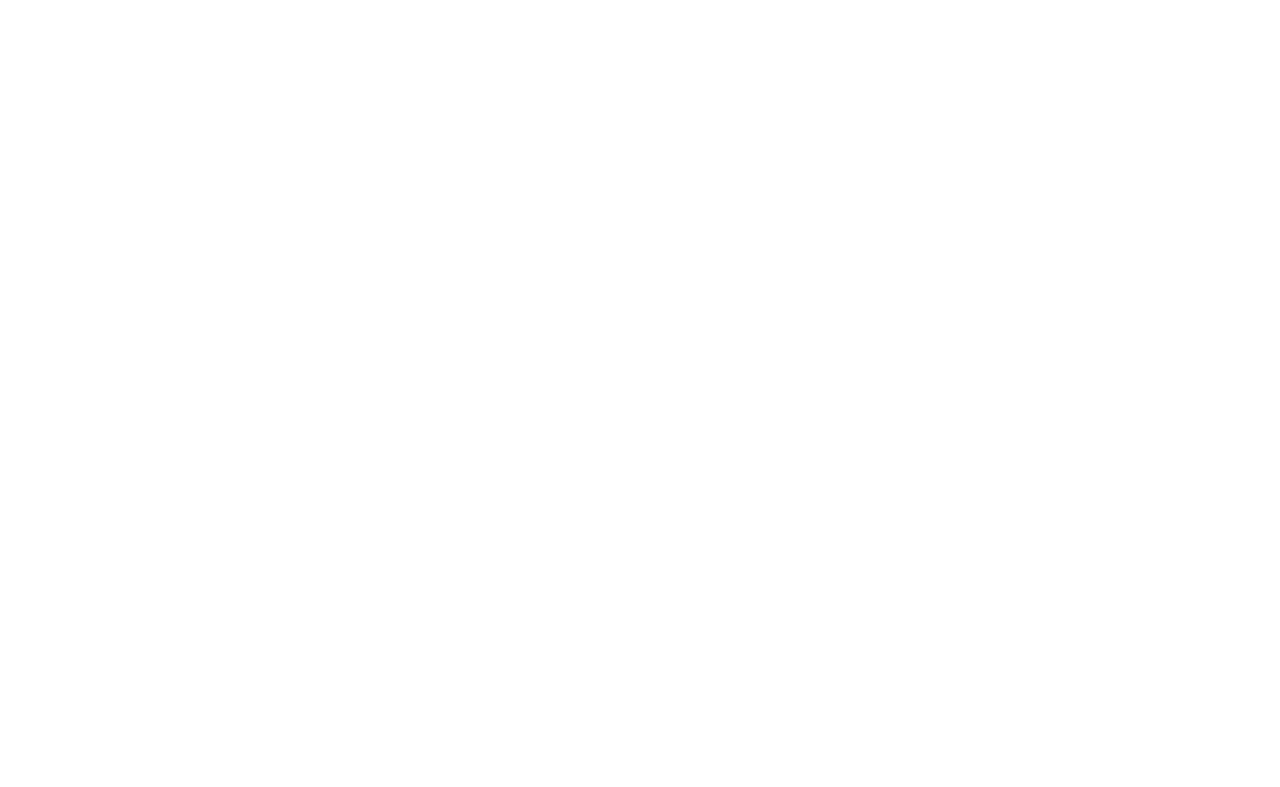
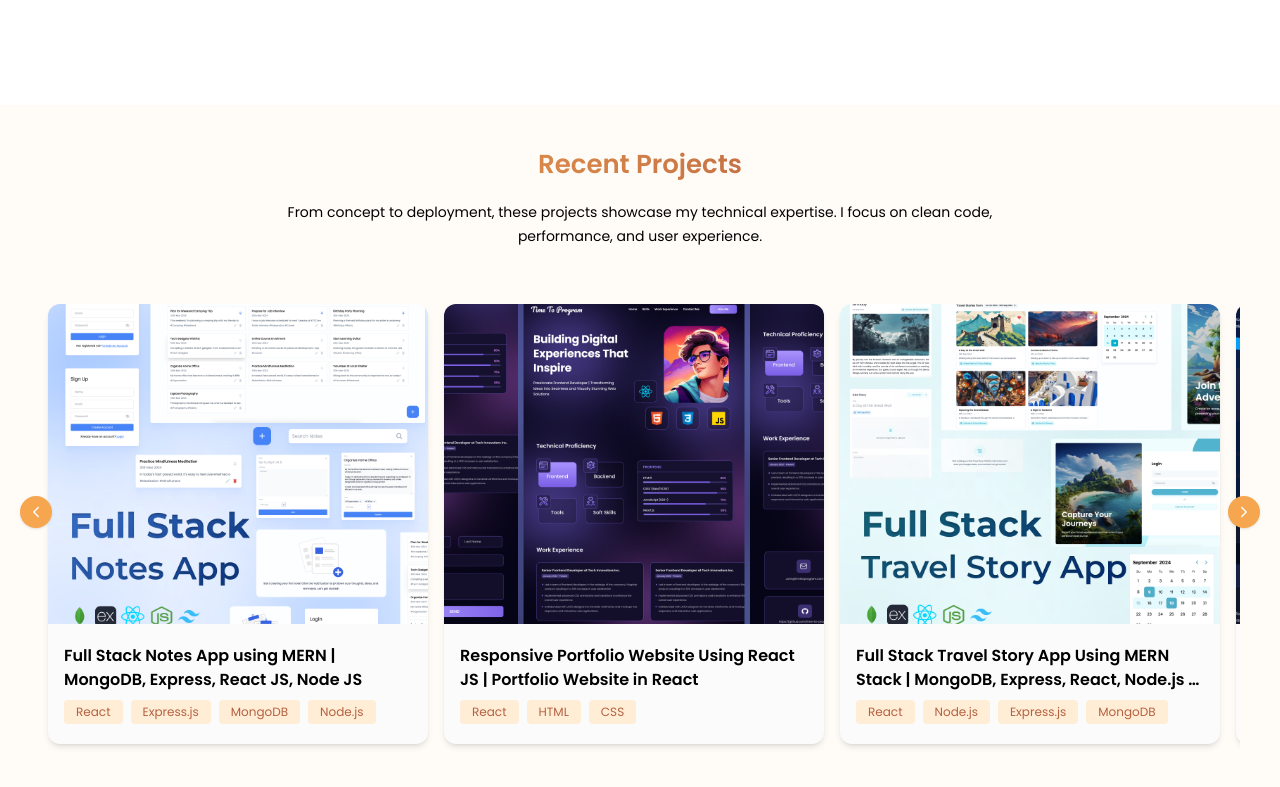
Before and after one commit to OrewaKimi/portfolio, a React (Vite) app: page / in a window 1280 px wide. Shown: the part 2468-3255 px from the top of the page. Before the commit the page ends 2837 px from the top, so only its background shows below. Built offline with nearby package versions, Linux system fonts and the light colour scheme.

Commit message:
add page my projects

```diff
--- a/src/App.jsx
+++ b/src/App.jsx
@@ -3,6 +3,7 @@
 import Hero from './sections/Hero'
 import TechnicalProficiency from './sections/TechnicalProfiency'
 import AboutMe from './sections/AboutMe'
+import MyProjects from './sections/MyProjects'
 
 const App = () => {
   return (
@@ -11,6 +12,7 @@
       <Hero />
       <TechnicalProficiency />
       <AboutMe />
+      <MyProjects />
     </div>
   )
 }
```
